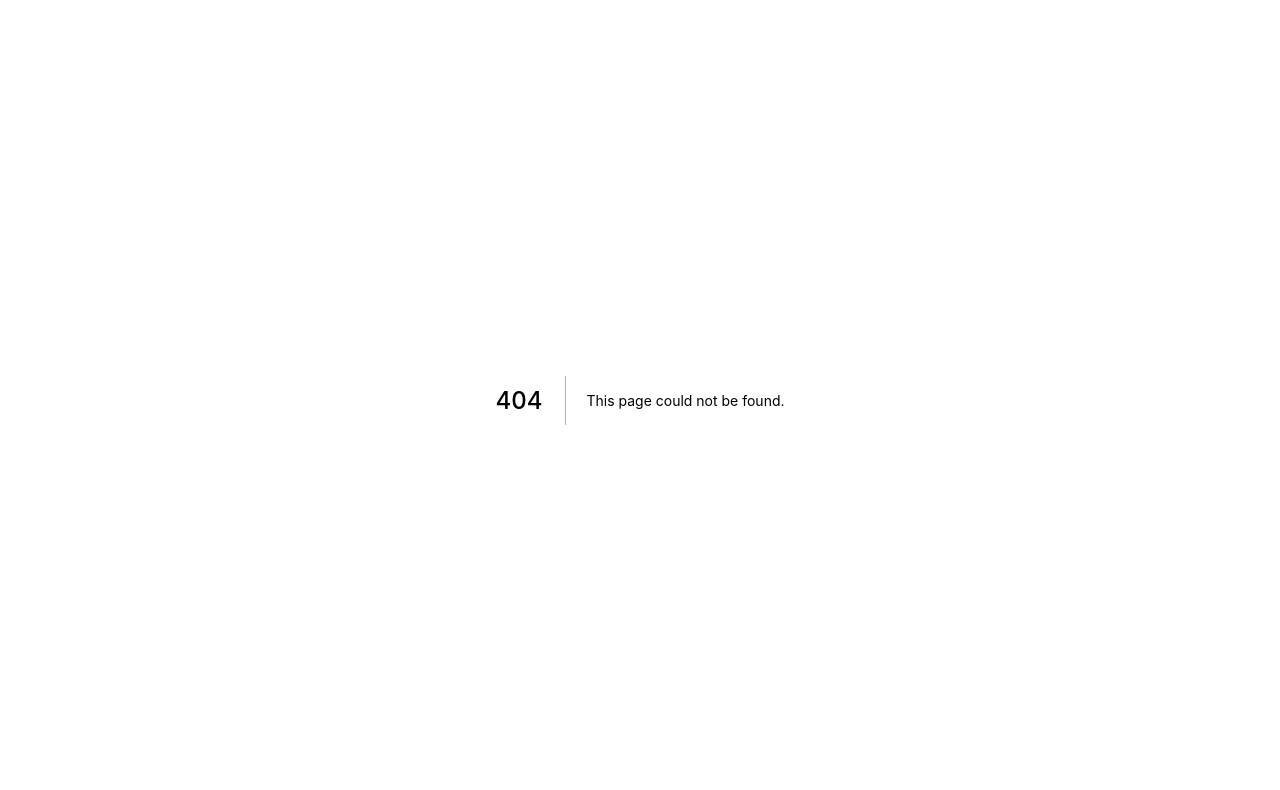
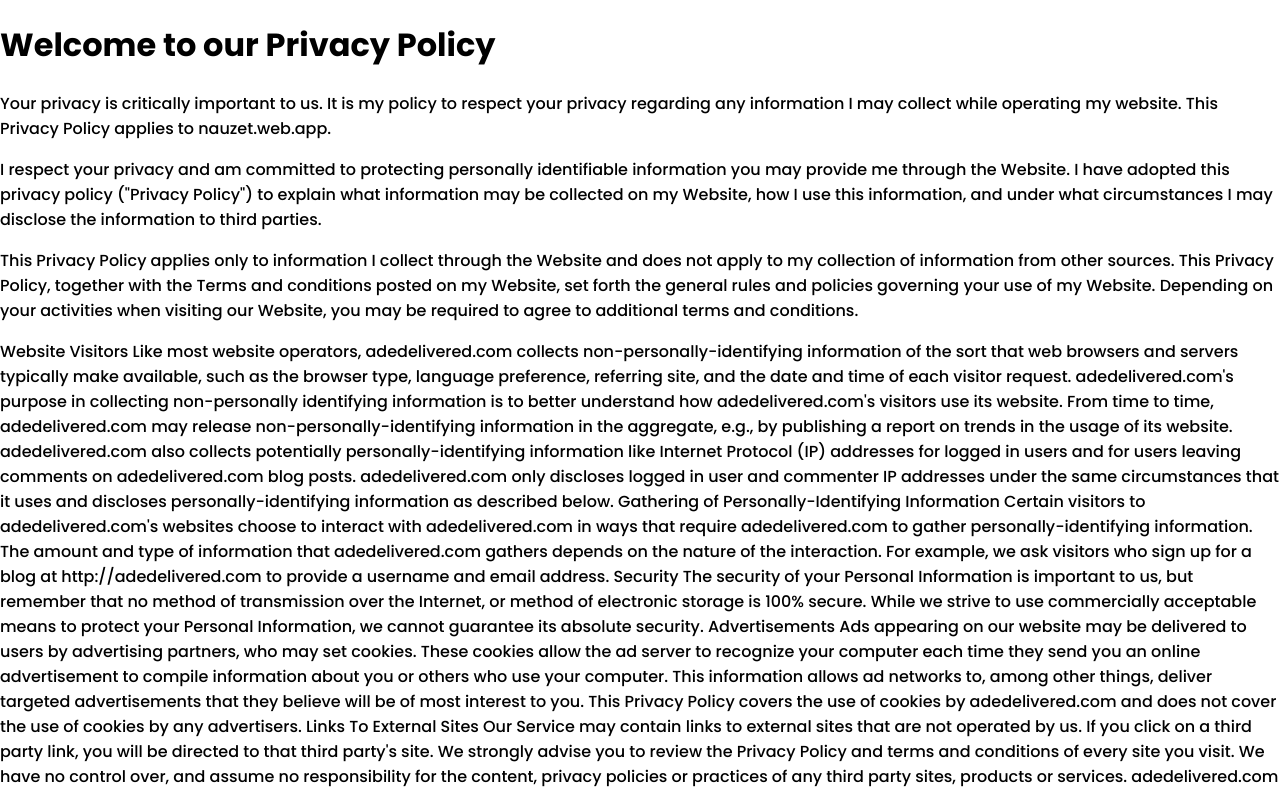
Before and after one commit to NauzetAduen/portfolio, a Next.js app: page /privacy-policy in a window 1280 px wide. Before the commit this address had no page. Shown: the top 790 px of the page. Built offline with nearby package versions, Linux system fonts and the light colour scheme.

Commit message:
ADD basic privacy policy

```diff
--- /dev/null
+++ b/pages/privacy-policy.jsx
@@ -0,0 +1,146 @@
+import React from "react";
+import Nav from "../components/Nav";
+
+export default function privacyPolicy() {
+  return (
+    <>
+      {/* <Nav /> */}
+
+      <div>
+        <h1>Welcome to our Privacy Policy</h1>
+        <p>
+          Your privacy is critically important to us. It is my policy to respect
+          your privacy regarding any information I may collect while operating
+          my website. This Privacy Policy applies to nauzet.web.app.
+        </p>
+        <p>
+          I respect your privacy and am committed to protecting personally
+          identifiable information you may provide me through the Website. I
+          have adopted this privacy policy ("Privacy Policy") to explain what
+          information may be collected on my Website, how I use this
+          information, and under what circumstances I may disclose the
+          information to third parties.
+        </p>
+        <p>
+          This Privacy Policy applies only to information I collect through the
+          Website and does not apply to my collection of information from other
+          sources. This Privacy Policy, together with the Terms and conditions
+          posted on my Website, set forth the general rules and policies
+          governing your use of my Website. Depending on your activities when
+          visiting our Website, you may be required to agree to additional terms
+          and conditions.
+        </p>
+        Website Visitors Like most website operators, adedelivered.com collects
+        non-personally-identifying information of the sort that web browsers and
+        servers typically make available, such as the browser type, language
+        preference, referring site, and the date and time of each visitor
+        request. adedelivered.com's purpose in collecting non-personally
+        identifying information is to better understand how adedelivered.com's
+        visitors use its website. From time to time, adedelivered.com may
+        release non-personally-identifying information in the aggregate, e.g.,
+        by publishing a report on trends in the usage of its website.
+        adedelivered.com also collects potentially personally-identifying
+        information like Internet Protocol (IP) addresses for logged in users
+        and for users leaving comments on adedelivered.com blog posts.
+        adedelivered.com only discloses logged in user and commenter IP
+        addresses under the same circumstances that it uses and discloses
+        personally-identifying information as described below. Gathering of
+        Personally-Identifying Information Certain visitors to
+        adedelivered.com's websites choose to interact with adedelivered.com in
+        ways that require adedelivered.com to gather personally-identifying
+        information. The amount and type of information that adedelivered.com
+        gathers depends on the nature of the interaction. For example, we ask
+        visitors who sign up for a blog at http://adedelivered.com to provide a
+        username and email address. Security The security of your Personal
+        Information is important to us, but remember that no method of
+        transmission over the Internet, or method of electronic storage is 100%
+        secure. While we strive to use commercially acceptable means to protect
+        your Personal Information, we cannot guarantee its absolute security.
+        Advertisements Ads appearing on our website may be delivered to users by
+        advertising partners, who may set cookies. These cookies allow the ad
+        server to recognize your computer each time they send you an online
+        advertisement to compile information about you or others who use your
+        computer. This information allows ad networks to, among other things,
+        deliver targeted advertisements that they believe will be of most
+        interest to you. This Privacy Policy covers the use of cookies by
+        adedelivered.com and does not cover the use of cookies by any
+        advertisers. Links To External Sites Our Service may contain links to
+        external sites that are not operated by us. If you click on a third
+        party link, you will be directed to that third party's site. We strongly
+        advise you to review the Privacy Policy and terms and conditions of
+        every site you visit. We have no control over, and assume no
+        responsibility for the content, privacy policies or practices of any
+        third party sites, products or services. adedelivered.com uses Google
+        AdWords for remarketing adedelivered.com uses the remarketing services
+        to advertise on third party websites (including Google) to previous
+        visitors to our site. It could mean that we advertise to previous
+        visitors who haven't completed a task on our site, for example using the
+        contact form to make an enquiry. This could be in the form of an
+        advertisement on the Google search results page, or a site in the Google
+        Display Network. Third-party vendors, including Google, use cookies to
+        serve ads based on someone's past visits. Of course, any data collected
+        will be used in accordance with our own privacy policy and Google's
+        privacy policy. You can set preferences for how Google advertises to you
+        using the Google Ad Preferences page, and if you want to you can opt out
+        of interest-based advertising entirely by cookie settings or permanently
+        using a browser plugin. Protection of Certain Personally-Identifying
+        Information adedelivered.com discloses potentially
+        personally-identifying and personally-identifying information only to
+        those of its employees, contractors and affiliated organizations that
+        (i) need to know that information in order to process it on
+        adedelivered.com's behalf or to provide services available at
+        adedelivered.com's website, and (ii) that have agreed not to disclose it
+        to others. Some of those employees, contractors and affiliated
+        organizations may be located outside of your home country; by using
+        adedelivered.com's website, you consent to the transfer of such
+        information to them. adedelivered.com will not rent or sell potentially
+        personally-identifying and personally-identifying information to anyone.
+        Other than to its employees, contractors and affiliated organizations,
+        as described above, adedelivered.com discloses potentially
+        personally-identifying and personally-identifying information only in
+        response to a subpoena, court order or other governmental request, or
+        when adedelivered.com believes in good faith that disclosure is
+        reasonably necessary to protect the property or rights of
+        adedelivered.com, third parties or the public at large. If you are a
+        registered user of http://adedelivered.com and have supplied your email
+        address, adedelivered.com may occasionally send you an email to tell you
+        about new features, solicit your feedback, or just keep you up to date
+        with what's going on with adedelivered.com and our products. We
+        primarily use our blog to communicate this type of information, so we
+        expect to keep this type of email to a minimum. If you send us a request
+        (for example via a support email or via one of our feedback mechanisms),
+        we reserve the right to publish it in order to help us clarify or
+        respond to your request or to help us support other users.
+        adedelivered.com takes all measures reasonably necessary to protect
+        against the unauthorized access, use, alteration or destruction of
+        potentially personally-identifying and personally-identifying
+        information. Aggregated Statistics adedelivered.com may collect
+        statistics about the behavior of visitors to its website.
+        adedelivered.com may display this information publicly or provide it to
+        others. However, adedelivered.com does not disclose your
+        personally-identifying information. Cookies To enrich and perfect your
+        online experience, adedelivered.com uses "Cookies", similar technologies
+        and services provided by others to display personalized content,
+        appropriate advertising and store your preferences on your computer. A
+        cookie is a string of information that a website stores on a visitor's
+        computer, and that the visitor's browser provides to the website each
+        time the visitor returns. adedelivered.com uses cookies to help
+        adedelivered.com identify and track visitors, their usage of
+        adedelivered.com, and their website access preferences. adedelivered.com
+        visitors who do not wish to have cookies placed on their computers
+        should set their browsers to refuse cookies before using
+        adedelivered.com's websites, with the drawback that certain features of
+        adedelivered.com's websites may not function properly without the aid of
+        cookies. By continuing to navigate our website without changing your
+        cookie settings, you hereby acknowledge and agree to adedelivered.com's
+        use of cookies. Privacy Policy Changes Although most changes are likely
+        to be minor, adedelivered.com may change its Privacy Policy from time to
+        time, and in adedelivered.com's sole discretion. adedelivered.com
+        encourages visitors to frequently check this page for any changes to its
+        Privacy Policy. Your continued use of this site after any change in this
+        Privacy Policy will constitute your acceptance of such change. Credit &
+        Contact Informationot
+      </div>
+    </>
+  );
+}
```
